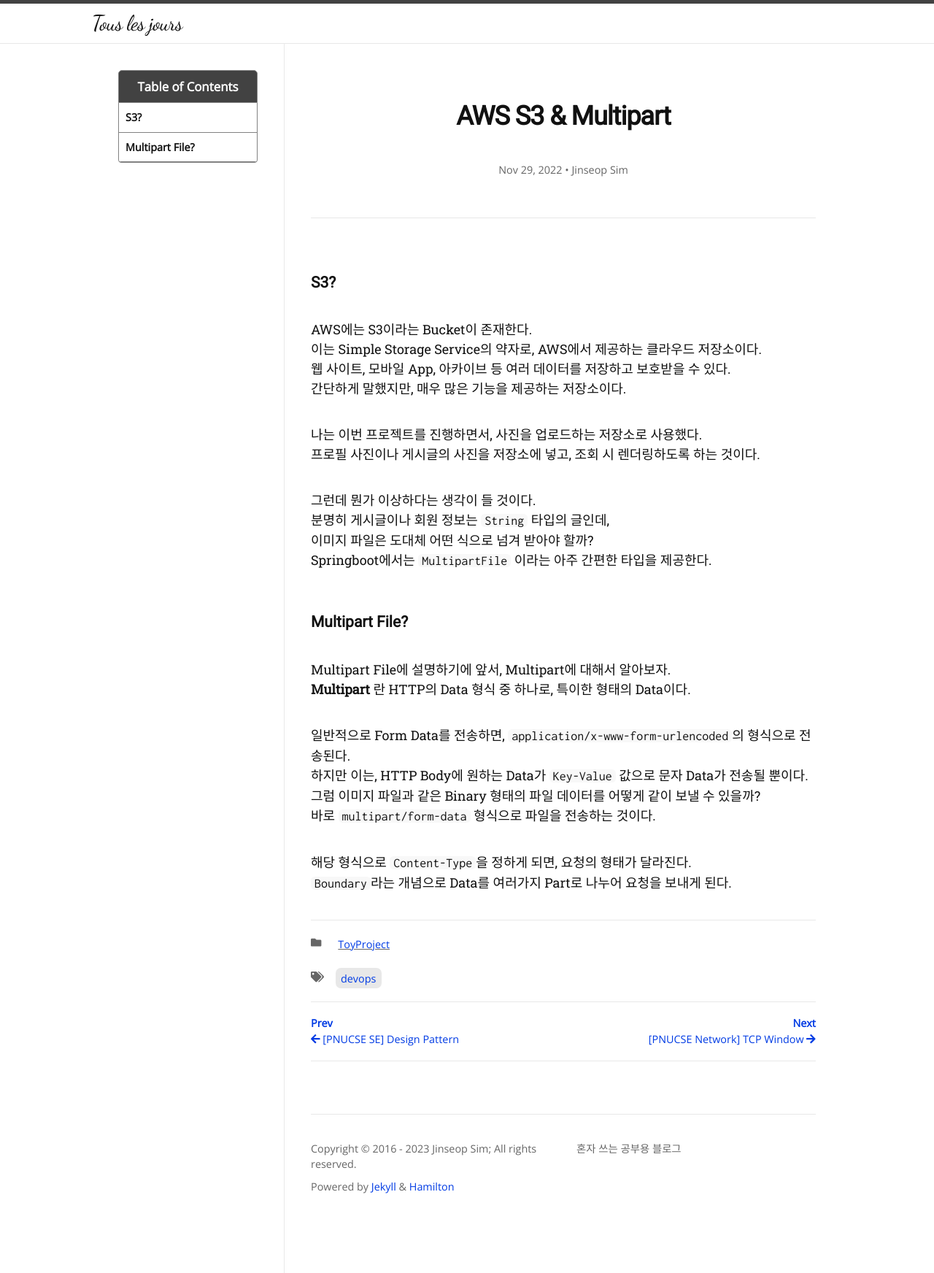
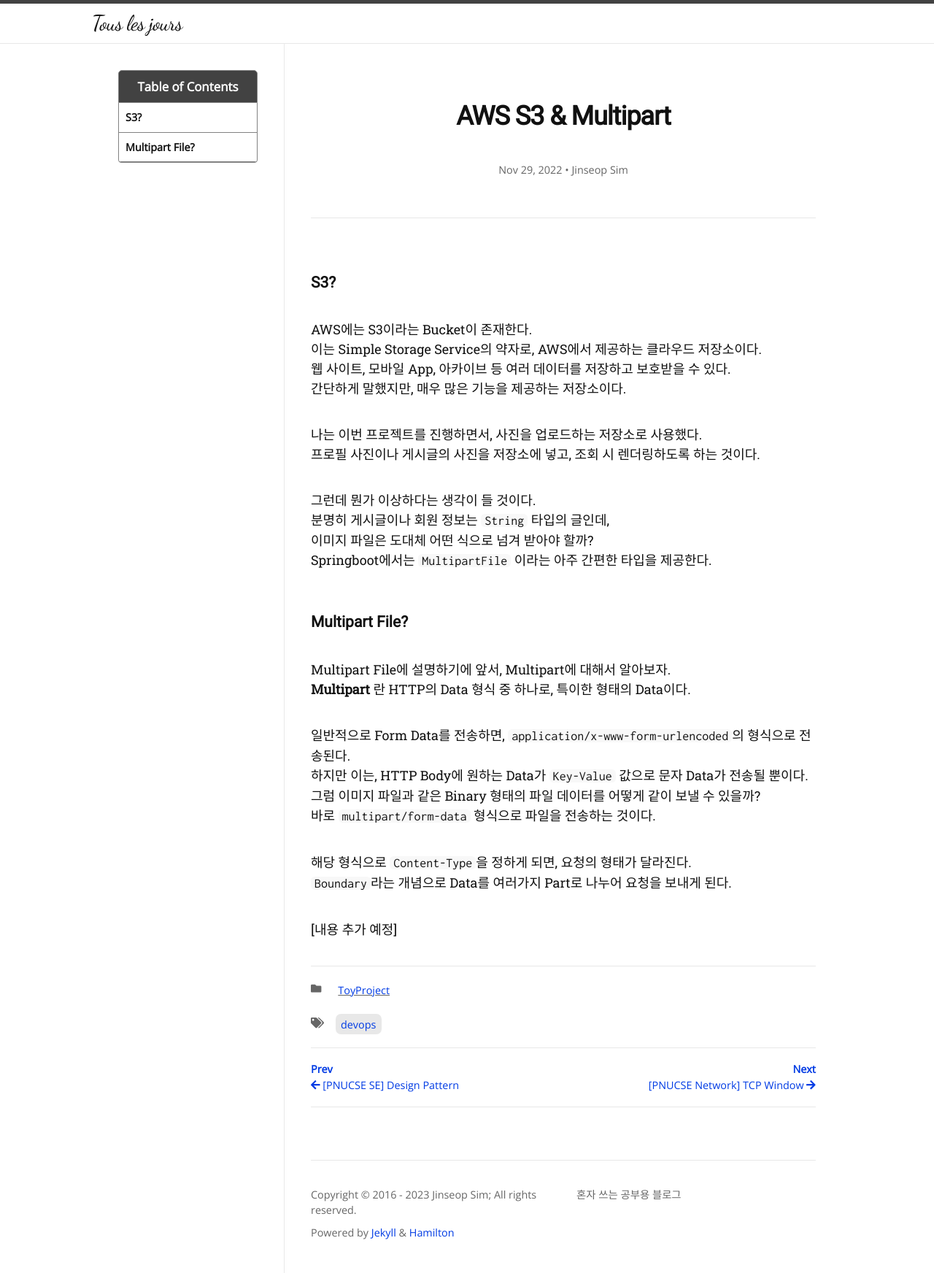
Before and after one commit to Jinseop-Sim/Jinseop-Sim.github.io, a Jekyll site: the page built from _posts/2022-11-29-multipartfile.md, in a window 1280 px wide. Shown: the whole page at 73% size. Built offline with Jekyll 4.4.1, drawn with Linux system fonts in a browser that asks for light colours; nearby versions of some CDN libraries; some web fonts are replaced.

Commit message:
글내용 추가

````diff
--- a/_posts/2022-11-29-multipartfile.md
+++ b/_posts/2022-11-29-multipartfile.md
@@ -32,3 +32,5 @@
 
 해당 형식으로 ```Content-Type```을 정하게 되면, 요청의 형태가 달라진다.
 ```Boundary```라는 개념으로 Data를 여러가지 Part로 나누어 요청을 보내게 된다.
+
+[내용 추가 예정]
````
Also changed, not shown: _posts/2022-12-24-springsecu.md (+1 -0 lines).
